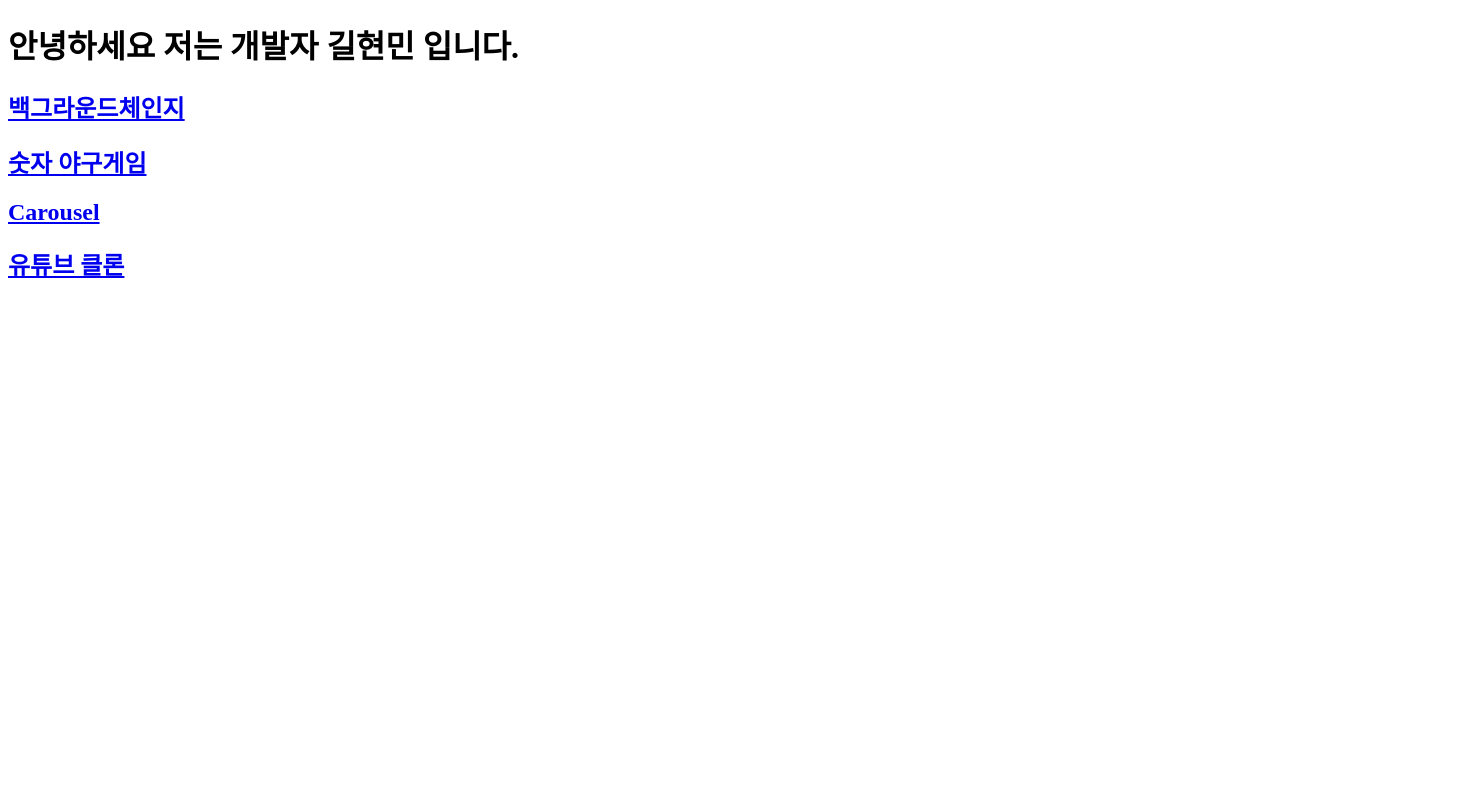
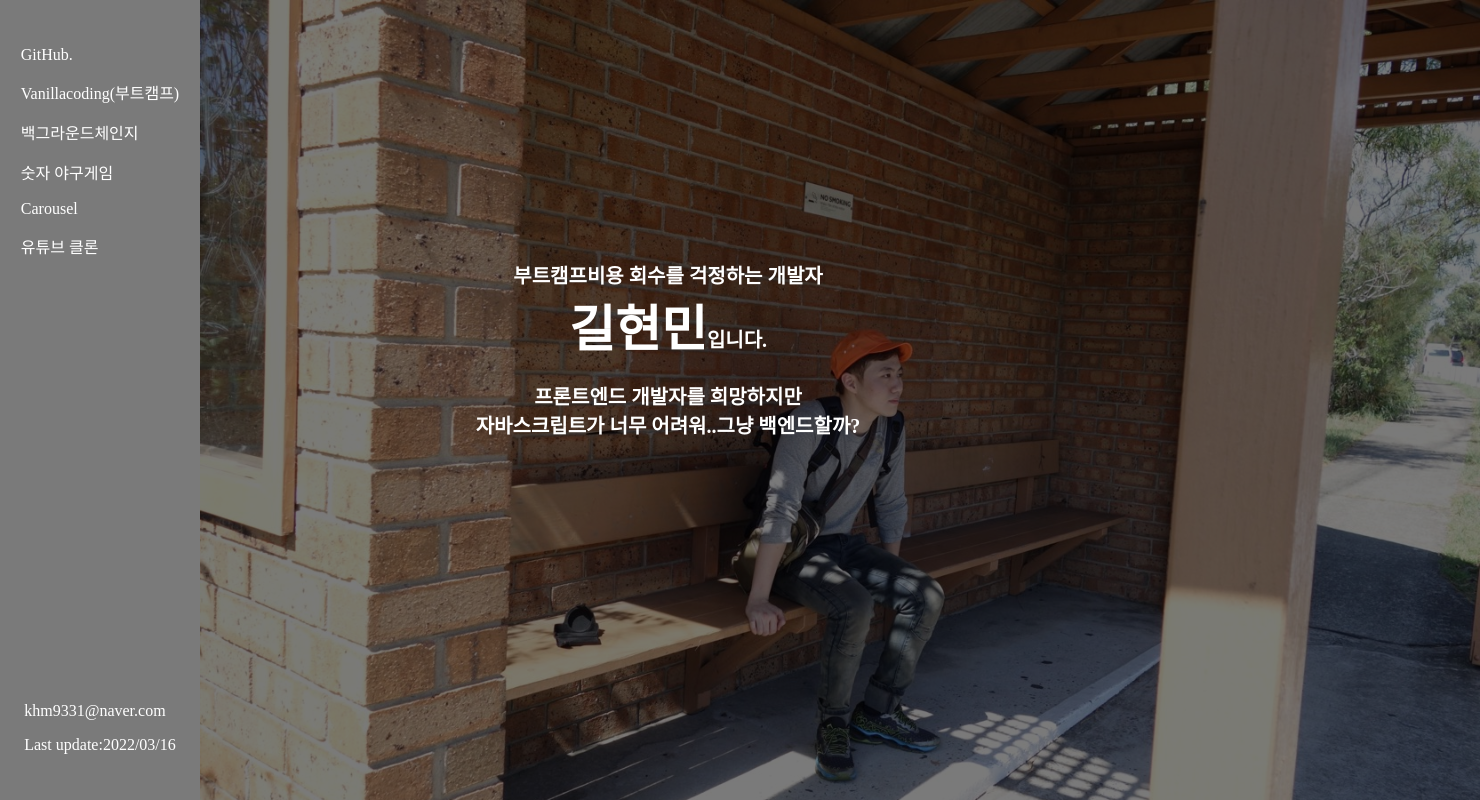
Before and after one commit to jixianmin/jixianmin.github.io, a plain HTML site: page index.html in a window 1280 px wide. Shown: the whole page, 1480 px wide, since content can reach past the window. Drawn offline with Linux system fonts and the light colour scheme.

Commit message:
03/22
수업끝났다~프로그래머스에서 코테 ㄱ

```diff
--- /dev/null
+++ b/index.css
@@ -0,0 +1,55 @@
+body {
+  display: flex;
+  margin: 0px;
+}
+a {
+  text-decoration: none;
+}
+a:link,
+a:visited {
+  color: white;
+}
+.sidebar {
+  display: flex;
+  flex-direction: column;
+  background-color: rgba(0, 0, 0, 0.52);
+  color: white;
+  width: 200px;
+  height: 100vh;
+  position: fixed;
+  align-items: center;
+  justify-content: space-between;
+  min-width: 200px;
+}
+.link {
+  margin-top: 30px;
+}
+.information {
+  margin-bottom: 30px;
+}
+main {
+  position: relative;
+  margin-left: 200px;
+}
+.background-image {
+  background-image: url("/indeximg/KakaoTalk_20220322_153948209.jpg");
+  background-repeat: no-repeat;
+  background-size: cover;
+  width: 100vw;
+  height: 100vh;
+  background-color: rgba(0, 0, 0, 0.52);
+  background-blend-mode: multiply;
+}
+.mainText {
+  position: absolute;
+  top: 30vh;
+  right: 40vw;
+  font-weight: bold;
+  color: white;
+  min-width: 600px;
+  font-size: 20px;
+  text-align: center;
+}
+.Myname {
+  font-size: 50px;
+}
--- a/index.html
+++ b/index.html
@@ -5,12 +5,39 @@
     <meta http-equiv="X-UA-Compatible" content="IE=edge" />
     <meta name="viewport" content="width=device-width, initial-scale=1.0" />
     <title>Document</title>
+    <link rel="stylesheet" href="/index.css" />
   </head>
   <body>
-    <h1>안녕하세요 저는 개발자 길현민 입니다.</h1>
-    <h2><a href="/BackgroundChanger.html">백그라운드체인지</a></h2>
-    <h2><a href="/Number Baseball2.html">숫자 야구게임</a></h2>
-    <h2><a href="/carousel.html">Carousel</a></h2>
-    <h2><a href="/Youtube/YouTube.html">유튜브 클론</a></h2>
+    <div class="sidebar">
+      <div class="link">
+        <p><a href="https://github.com/jixianmin/zhenshide.git">GitHub.</a></p>
+        <p>
+          <a href="https://www.vanillacoding.co/">Vanillacoding(부트캠프)</a>
+        </p>
+        <p><a href="/BackgroundChanger.html">백그라운드체인지</a></p>
+        <p><a href="/Number Baseball2.html">숫자 야구게임</a></p>
+        <p><a href="/carousel.html">Carousel</a></p>
+        <p><a href="/Youtube/YouTube.html">유튜브 클론</a></p>
+      </div>
+      <div class="information">
+        <p>khm9331@naver.com</p>
+        <p>Last update:2022/03/16</p>
+      </div>
+    </div>
+    <main>
+      <div class="background-image"></div>
+      <div class="mainText">
+        <p>
+          부트캠프비용 회수를 걱정하는 개발자<br /><span class="Myname"
+            >길현민</span
+          >입니다.
+        </p>
+        <p>
+          프론트엔드 개발자를 희망하지만<br />
+          자바스크립트가 너무 어려워..그냥 백엔드할까?
+        </p>
+      </div>
+    </main>
   </body>
+  <script src="/index.js"></script>
 </html>
```
Also changed, not shown: Number Baseball2.html (+46 -11 lines), index.js (added), indeximg/KakaoTalk_20220322_153948209.jpg (added).
